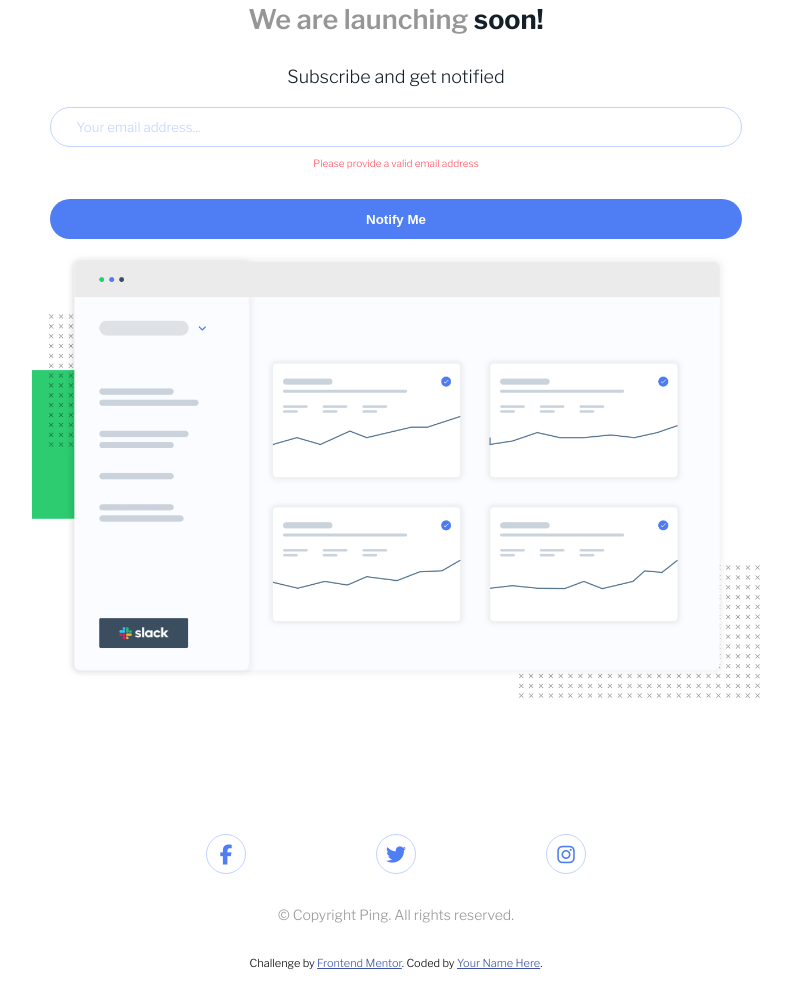
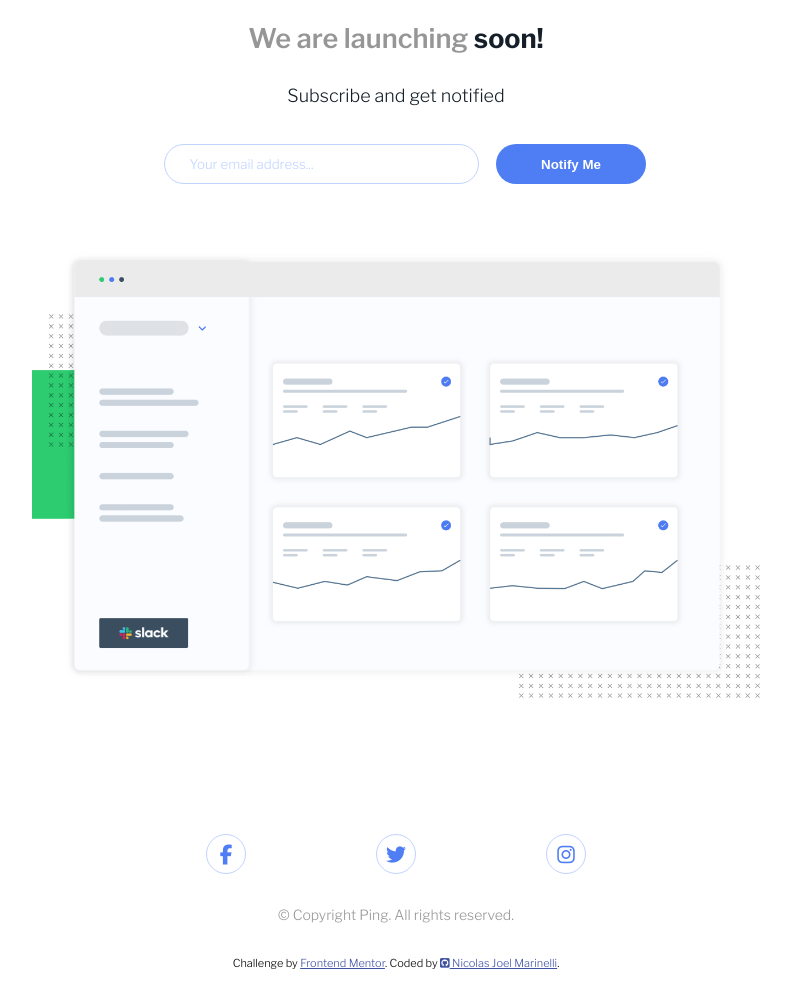
Before and after one commit to Nikl4auss/ping-coming-soon, a plain HTML site: page index.html in a window 1280 px wide. Shown: the part 147-1149 px from the top of the page, without its empty margins (244-1035 px from the left). Drawn offline with nearby package versions, Linux system fonts and the light colour scheme.

Commit message:
Finished Styling of the challenge

```diff
--- a/css/styles.css
+++ b/css/styles.css
@@ -39,7 +39,7 @@ body {
   justify-content: space-evenly;
   width: 100%;
   min-width: 320px;
-  max-width: 768px;
+  max-width: 600px;
   height: 200px;
   margin: 50px auto;
 }
@@ -67,7 +67,8 @@ body {
   gap: 30px;
   width: 100%;
   min-width: 320px;
-  max-width: 768px;
+  max-width: 500px;
+  margin: 0 auto;
 }
 .subscribe-form__mail-container {
   display: flex;
@@ -174,4 +175,21 @@ nav .social-links__link:hover {
   color: #ff5263;
 }
 
+@media (min-width: 768px) {
+  .subscribe-form {
+    flex-direction: row;
+    align-items: flex-start;
+    justify-content: center;
+    gap: 0;
+  }
+  .subscribe-form__mail-container {
+    flex-grow: 2;
+    width: 60%;
+  }
+  .subscribe-form__button {
+    flex-grow: 1;
+    width: 25%;
+  }
+}
+
 /*# sourceMappingURL=styles.css.map */
--- a/index.html
+++ b/index.html
@@ -57,9 +57,6 @@
               type="email"
               placeholder="Your email address..."
             />
-            <span class="warning-text"
-              >Please provide a valid email address</span
-            >
           </div>
           <button class="subscribe-form__button" type="button">
             Notify Me
@@ -98,7 +95,10 @@
         Challenge by
         <a href="https://www.frontendmentor.io?ref=challenge" target="_blank"
           >Frontend Mentor</a
-        >. Coded by <a href="#">Your Name Here</a>.
+        >. Coded by
+        <a href="https://github.com/Nikl4auss" target="_blank">
+          <i class="fab fa-github-square"></i> Nicolas Joel Marinelli</a
+        >.
       </p>
     </footer>
   </body>
```
